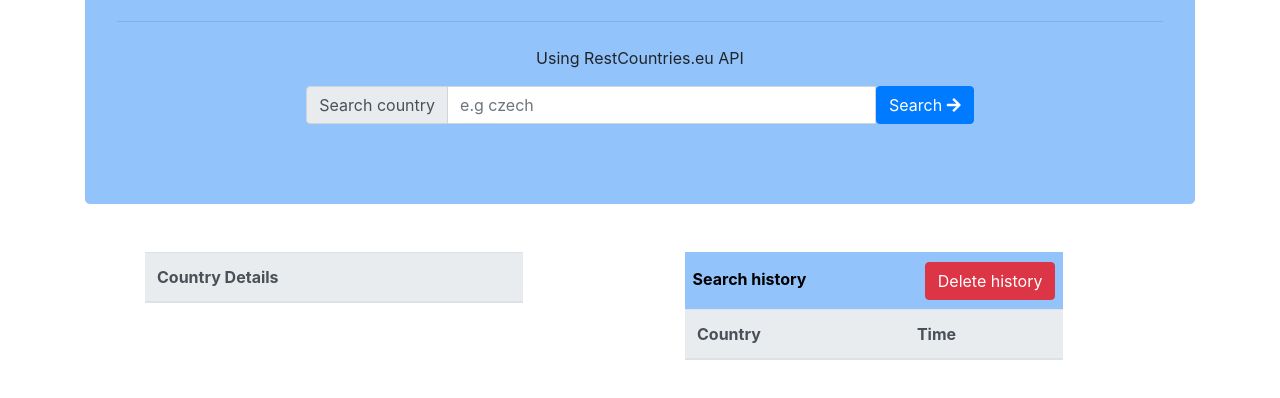
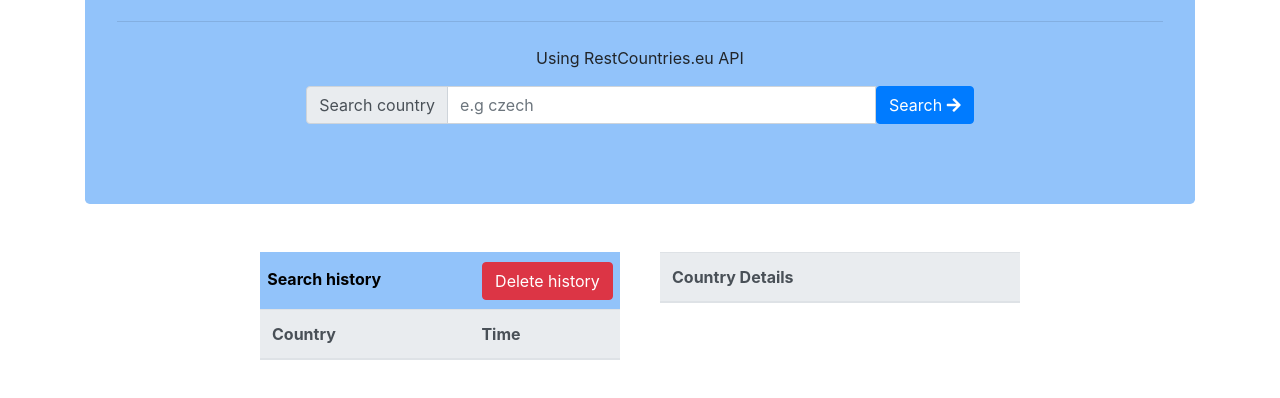
Before and after one commit to martin3572/SemPracaTWW, a plain HTML site: page SemPracaTWW/index.html in a window 1280 px wide. Shown: the part 220-618 px from the top of the page. Drawn offline with nearby package versions, Linux system fonts and the light colour scheme.

Commit message:
Add files via upload

```diff
--- a/SemPracaTWW/css/main.css
+++ b/SemPracaTWW/css/main.css
@@ -17,12 +17,14 @@
     display: inline-block;
 }
 .tdiv{
-    width: 70%;
     margin: auto;
-    display: flexbox;
     border-radius: 5px;
+    width: 90%;
  }
 .tbody td{
+    border: 1px solid #e2e2fd;
+}
+#tbodyCountry td{
     border: 1px solid #e2e2fd;
 }
 .tdiv header{
@@ -47,22 +49,27 @@
     align-self: center;
     margin: auto;
 }
-.data{
-    max-width: 540px;
-    border-radius: 5px;
-    min-width: 370px;
+img{
+    height: 40px;
+    width: 60px;
 }
-.content{
-    display: flex;
+.data-section{
+align-items: center;
 }
 
-.countryData{
+.content{
+    align-items: center;
+    display: table;
+    margin: auto;
 }
+
 .left {
-    flex: 0 0 65%;
-    margin-left: 5%;
+    float: left;
+    width: 400px;
   }
 
 .right {
-    flex: 1;
+    float: right;
+    width: 400px;
+
   }
--- a/SemPracaTWW/index.html
+++ b/SemPracaTWW/index.html
@@ -49,6 +49,7 @@
         </div>
     </section>
 
+    <section class="data-section">
         <div id="countryData" class="content">
             <div class="data left">
                 <div class="tdiv">
@@ -65,7 +66,6 @@
                     </table>
                 </div>
             </div>
-
             <div class="data right">
                 <div class="tdiv">
                     <header>
@@ -85,6 +85,7 @@
                 </div>
             </div>
         </div>
+    </section>
 
     <script src="https://code.jquery.com/jquery-3.3.1.slim.min.js"
         integrity="sha384-q8i/X+965DzO0rT7abK41JStQIAqVgRVzpbzo5smXKp4YfRvH+8abtTE1Pi6jizo"
--- a/SemPracaTWW/js/main.js
+++ b/SemPracaTWW/js/main.js
@@ -5,6 +5,28 @@ var loadingDiv = document.querySelector('#loading');
 var errorDiv = document.querySelector('#error');
 var body = document.getElementsByTagName("body");
 var del = document.querySelector('.btn-danger');
+
+var dataDiv = document.getElementsByClassName("data");
+console.log($(window).width());
+if($(window).width()< 770){
+    for(var i = 0; i < dataDiv.length; i++){
+        if(dataDiv[i].classList.contains("left")){
+            dataDiv[i].classList.remove("left");
+        }else if (dataDiv[i].classList.contains("right")){
+            dataDiv[i].classList.remove("right");
+        }
+    }
+}else{
+    for(var i = 0; i < dataDiv.length; i++){
+        if(!dataDiv[i].classList.contains("left")){
+            dataDiv[i].classList.add("left");
+        }else if (!dataDiv[i].classList.contains("right")){
+            dataDiv[i].classList.add("right");
+        }
+    }
+}
+
+
 
 //how ago was the search made
 function TimeElapsed(time){
@@ -71,6 +93,9 @@ async function GetData(countryName){
         var tableHead = document.getElementById("cn");
         tableHead.appendChild(document.createTextNode(data[0].name));
 
+        var table = document.getElementById('countryTable');
+        var tbody = document.getElementById('tbodyCountry');
+
         let keyArray = Object.keys(data[0]);
         let valuesArray = Object.values(data[0]);
         var dataArray = new Array();
@@ -78,21 +103,27 @@ async function GetData(countryName){
 
         while ( keyArray[++i] ) {
             if(typeof valuesArray[i] !== "object"){
-                console.log("not object: "+ valuesArray[i]);
                 dataArray.push( [ keyArray[i], valuesArray[i] ] );
             }
             else{
-                console.log("object: "+ valuesArray[i].length + valuesArray[i]); //handling object variables
+                //console.log("object: "+ valuesArray[i].length + valuesArray[i]); //handling object variables
             }
         }
-        var table = document.getElementById('countryTable');
-        var tbody = document.getElementById('tbodyCountry');
 
         for(var i = 0; i < keyArray.length; i++){
             var row = document.createElement("tr");
             for(var j = 0; j< 2;j++){
                     var cell = document.createElement("td");
-                    var cellText = document.createTextNode(dataArray[i][j]);
+                    console.log("flag?: "+ dataArray[i][j-1]);
+                    if(dataArray[i][j-1] == "flag"){
+                        //var cellText = document.createElement("<img src=\""+dataArray[i][j]+"\" height=\"40px\" width=\"60px\" alt=\"flag\"></img>");
+                        var cellText = document.createElement('img');
+                        cellText.src = dataArray[i][j];
+
+                    }
+                    else{
+                        var cellText = document.createTextNode(dataArray[i][j]);
+                    }
                     cell.appendChild(cellText);
                     row.appendChild(cell);
             }
```
Lines whose indentation alone changed are shown as unchanged.
